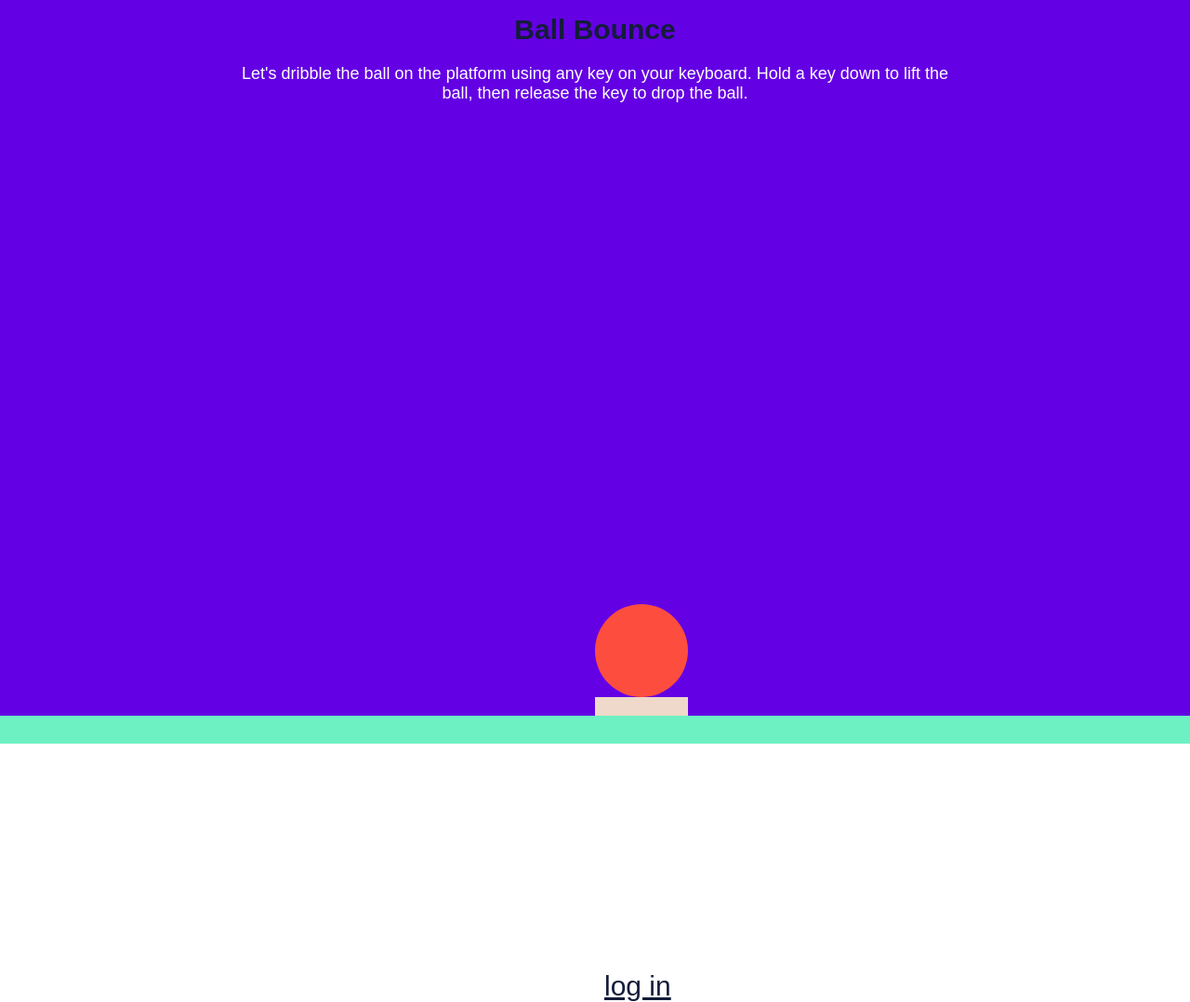
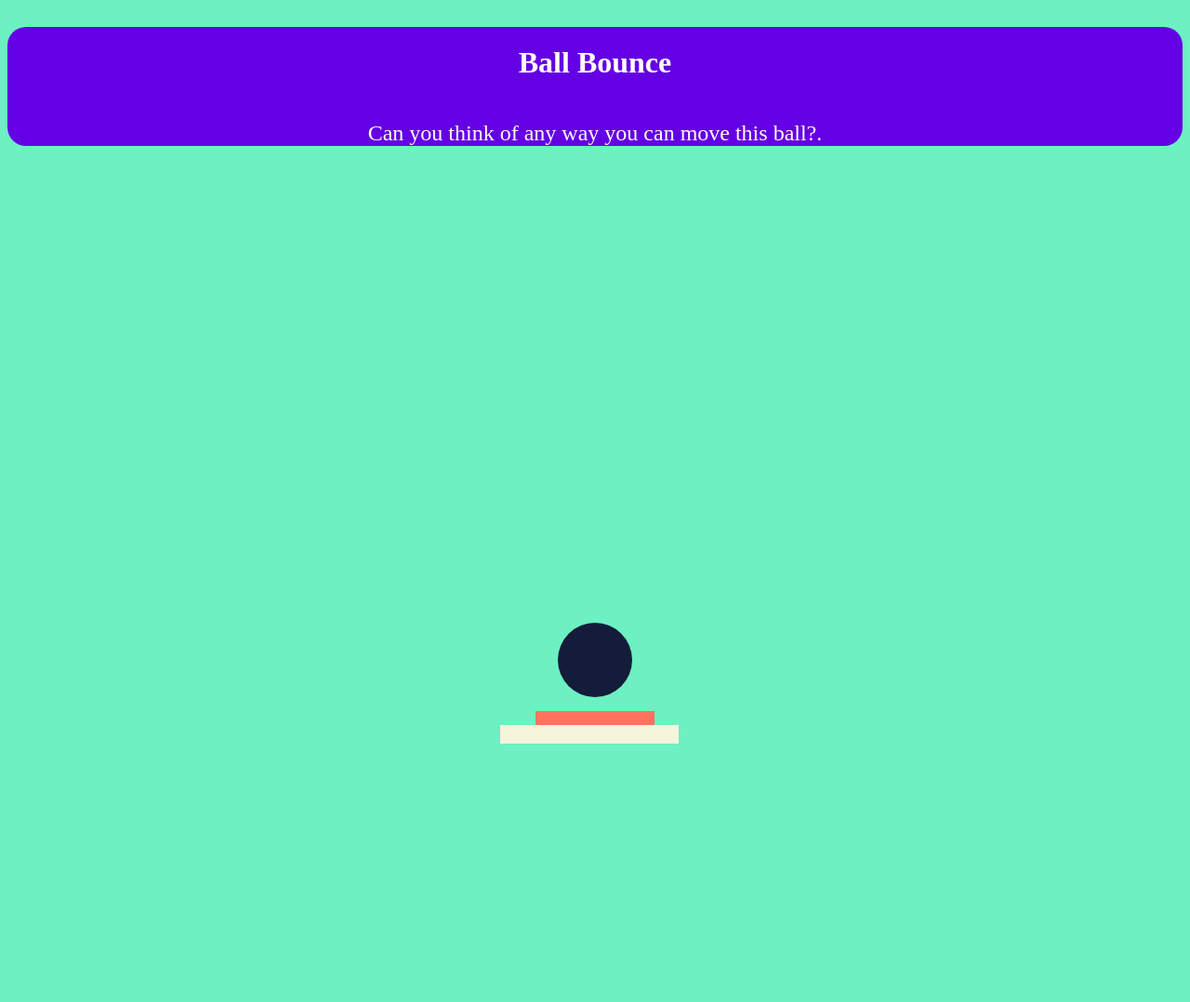
Before and after one commit to sideffect263/ctf-django, a Django app: page /ctf_app/level3/ in a window 1280 px wide. Shown: the whole page at 93% size. After the commit the page ends 800 px from the top, so only its background shows below. Run offline with Django 4.2, Linux system fonts and the light colour scheme; parts of the project's set-up code (start-up, migrations or seed data) failed here and were passed over.

Commit message:
Update level3.html

```diff
--- a/ctf_app/templates/level3/level3.html
+++ b/ctf_app/templates/level3/level3.html
@@ -7,147 +7,77 @@
 
   <style>
     body{
-        padding: 0;
-        margin: 0;
-        font-family: sans-serif;
-        display: flex;
+        background-color: #6df0c2;
+        flex: 1;
+        justify-content: center;
         align-items: center;
-        justify-content: center;
-        height: 100vh;
-        margin: 0;
+        align-content: center;
+
       }
       #container{
+        flex: 1;
         background: #6400e4;
-        width: 100vw;
-        height: 100vh;
-        margin: 0;
-        float: left;
+        height: 100%;
+        border-radius: 20px;
+        align-self: center;
       }
+
+      .move-down-right{
+        position: absolute;
+        bottom: 80px;
+        right: 49%;
+        color: black;
+        font-size: 1em;
+      }
+
       h1{
-        font-size: 30px;
-        width: 50%;
+        color: white;
         text-align: center;
-        margin: 0 auto;
-        margin-bottom: 20px;
-        margin-top: 15px;
-        color: #141c3a;
+        font-size: 2em;
+        padding-top: 20px;
       }
+
       p{
-        font-size: 18px;
-        width: 60%;
+        color: white;
         text-align: center;
-        font-weight: 400;
-        margin: 0 auto;
-        margin-bottom: 40px;
-        color: white;
+        font-size: 1.5em;
+        padding-top: 20px;
       }
-      button{
-        width: 150px;
-        height: 40px;
-        display: block;
-        margin: 0 auto;
-        border: none;
-        font-size: 18px;
-        color: white;
-        background: #141c3a;
-      }
+
       #float-circle{
-        width: 100px;
-        height: 100px;
-        background: #fd4d3f;
-        border-radius: 100px;
+        width: 80px;
+        height: 80px;
+        background-color: #141c3a;
+        border-radius: 50%;
+        position: absolute;
         bottom: 50px;
         left: 50%;
+        transform: translateX(-50%);
+        transition: all 2s ease-in-out;
+        z-index: 1;
+      }
+       #platform{
+        width: 10%;
+        height: 20px;
+        background-color: #ff725e;
         position: absolute;
-        transition-property: bottom;
-        transition-duration: 2s;
-        z-index: 2;
+        bottom: 15px;
+        left: 45%;
       }
+
       #floor{
-        width: 100%;
-        height: 30px;
-        background: #6df0c2;
+        width: 15%;
+        height: 20px;
+        background-color: beige;
+        position: absolute;
         bottom: 0;
-        position: absolute;
+        left: 42%;
       }
 
 
 
-      #platform{
-        width: 100px;
-        height: 50px;
-        background: #efd9ca;
-        bottom: 0;
-        position: absolute;
-        left: 50%;
-        right: 50%;
-      }
-
-      table {
-        width: 250px;
-        border-collapse: collapse;
-        background-color: #f8f8f8;
-        border: 1px solid #ddd;
-        box-shadow: 0 0 10px rgba(0, 0, 0, 0.1);
-    }
-
-    th, td {
-        padding: 12px;
-        text-align: left;
-        border-bottom: 1px solid #ddd;
-    }
-
-    th {
-        background-color: #fd4d3f;
-        color: white;
-    }
-
-    input[type="text"],
-    input[type="password"] {
-        width: 100%;
-        padding: 8px;
-        box-sizing: border-box;
-    }
-
-    input[type="submit"] {
-        background-color: #fd4d3f;
-        color: white;
-        padding: 10px;
-        border: none;
-        cursor: pointer;
-        width: 100%;
-    }
-
-    input[type="submit"]:hover {
-        background-color: #6df0c2;
-    }
-
-    center {
-      font-size: 30px;
-      width: 50%;
-      text-align: center;
-      margin: 0 auto;
-      margin-bottom: 20px;
-      margin-top: 15px;
-      color: #141c3a;
-    }
-    a {
-      font-size: 30px;
-      text-align: center;
-      color: #141c3a;
-      position: absolute;
-      top: 20px; /* Adjust the value to move the link down */
-      left: 10px; /* Adjust the value to move the link to the right */
-      z-index: 1;
-    }
-
-    .move-down-right {
-      margin-top:80%; /* Adjust the vertical distance */
-      margin-left: 50%; /* Adjust the horizontal distance */
-    }
 
   </style>
-  <link rel="stylesheet" type="text/css" href="{% static 'style/style_level3.css' %}">
 
 </head>
 
@@ -155,11 +85,14 @@
 <body>
   <div id='container'>
     <h1>Ball Bounce</h1>
-    <p>Let's dribble the ball on the platform using any key on your keyboard. Hold a key down to lift the ball, then release the key to drop the ball.</p>
+    <p>Can you think of any way you can move this ball?.</p>
 
 
-    <div id='float-circle'></div>
+    <div id='float-circle'>
+
+    </div>
     <div><a href = "{% url 'level31' %}" class ="move-down-right">log in</a></div>
+
     <div id='platform'></div>
     <div id='floor'></div>
 
```
